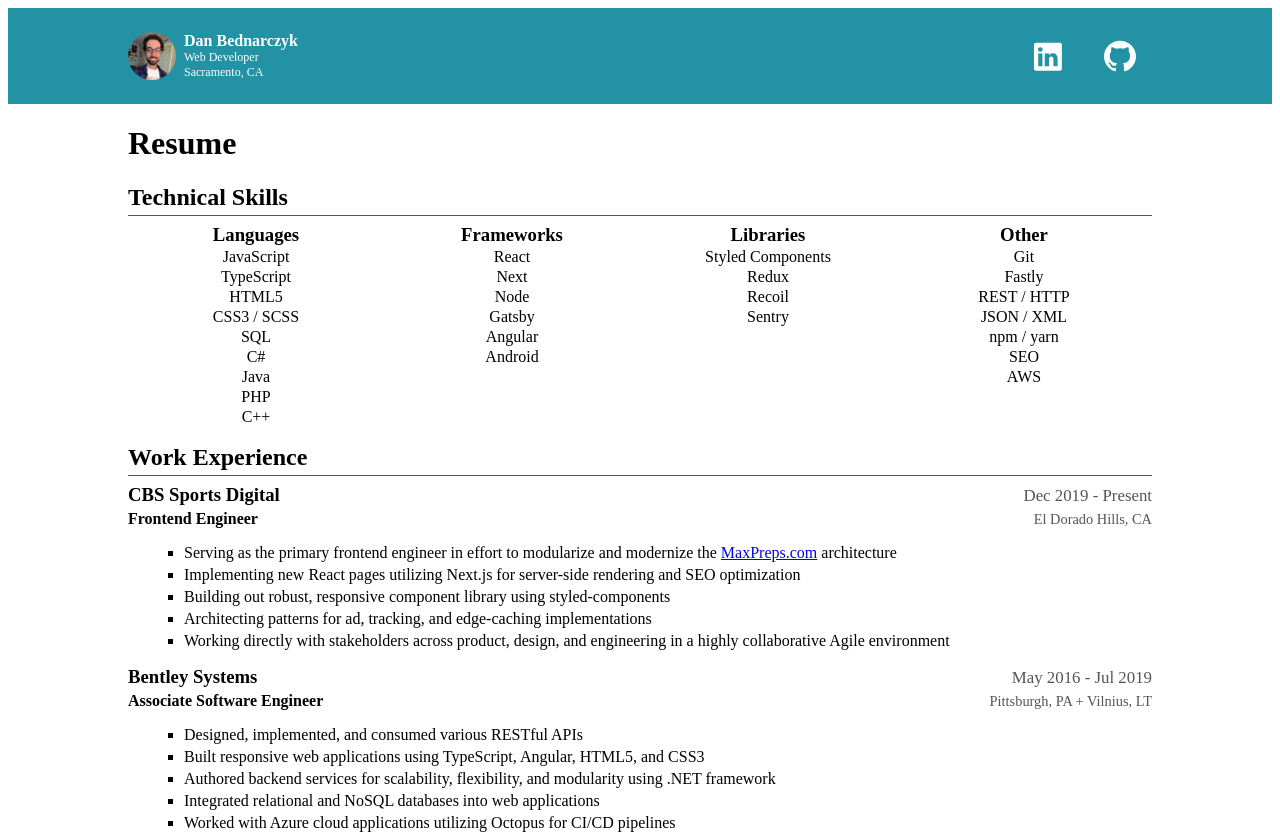
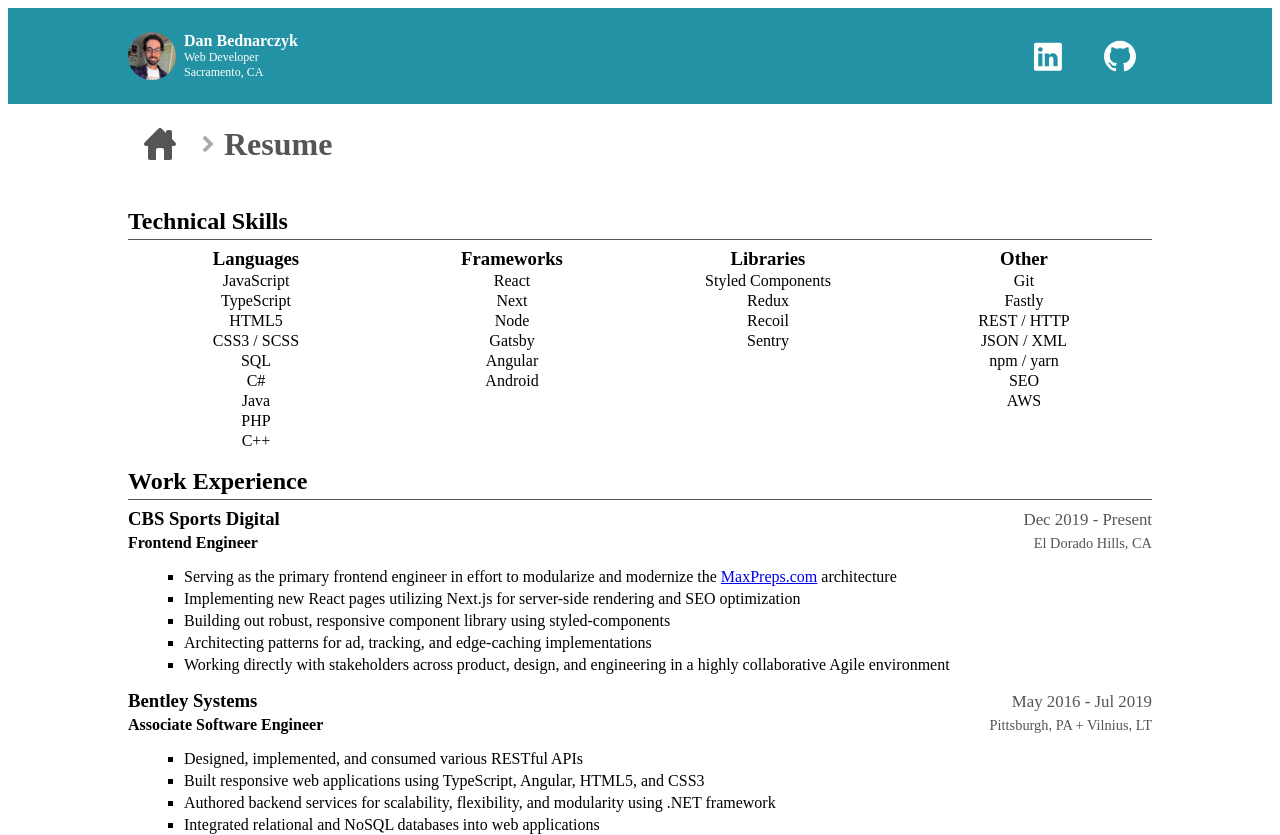
Before and after one commit to dan9418/personal-site-5, a Gatsby site: page /resume in a window 1280 px wide. Shown: the top 835 px of the page. Built offline with nearby package versions, Linux system fonts and the light colour scheme; Gatsby itself is replaced by a stand-in of ours.

Commit message:
breadcrumbs

```diff
--- a/src/components/page/page.scss
+++ b/src/components/page/page.scss
@@ -1,4 +1,67 @@
+@use "../../styles/theme";
+
 main {
     max-width: 1024px;
     margin: auto;
 }
+
+.breadcrumb-list {
+    display: flex;
+    gap: 8px;
+    margin: 0;
+    padding: 0;
+    list-style-type: none;
+    max-width: 1024px;
+    margin: 8px auto 32px;
+    color: #555;
+
+    li {
+        margin: 0;
+        padding: 0;
+
+        display: flex;
+        align-items: center;
+        justify-content: center;
+
+        h1 {
+            appearance: none;
+            margin: 0;
+            padding: 0;
+            font-size: 32px;
+            font-weight: bold;
+        }
+
+        & > svg {
+            height: 16px;
+            fill: #aaa;
+
+            * {
+                fill: #aaa;
+            }
+        }
+
+        a {
+            height: 48px;
+            width: 48px;
+            padding: 8px;
+            display: flex;
+            align-items: center;
+            justify-content: center;
+            cursor: pointer;
+            border-radius: 8px;
+
+            &:hover {
+                background: rgba(0, 0, 0, 0.1);
+            }
+
+            svg {
+                height: 32px;
+            }
+
+            svg,
+            svg * {
+                fill: #555;
+            }
+        }
+    }
+}
--- a/src/components/page/page.tsx
+++ b/src/components/page/page.tsx
@@ -1,13 +1,32 @@
 
+import { Link } from "gatsby";
 import React from "react";
 import Header from '../header/header';
+import Icon from "../icon/icon";
 import "./page.scss";
 
 const Page: React.FC<any> = ({ pageName, pageTitle, children }) => {
     return (
         <>
             <title>Dan Bednarczyk{pageTitle ? ` - ${pageTitle}` : ''}</title>
-            {pageName !== 'index' && <Header />}
+            {pageName !== 'index' && <>
+                <Header />
+                <ul className="breadcrumb-list">
+                    <li>
+                        <Link to="/resume">
+                            <Icon id="home" />
+                        </Link>
+                    </li>
+                    <li>
+                        <Icon id="navRight" />
+                    </li>
+                    <li>
+                        <h1>
+                            {pageTitle}
+                        </h1>
+                    </ li>
+                </ul>
+            </>}
             <main className={`page ${pageName}`}>
                 {children}
             </main>
--- a/src/pages/resume.tsx
+++ b/src/pages/resume.tsx
@@ -20,11 +20,6 @@ const ResumeSubheader = ({ company, date, position, location }) => {
 const ResumePage = () => {
     return (
         <Page pageName="resume" pageTitle="Resume">
-
-            <h1>
-                Resume
-            </h1>
-
             <section>
                 <h2>Technical Skills</h2>
 
```
